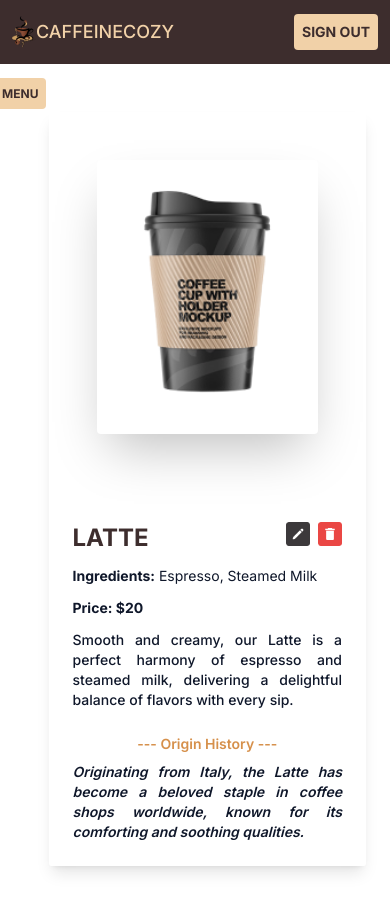
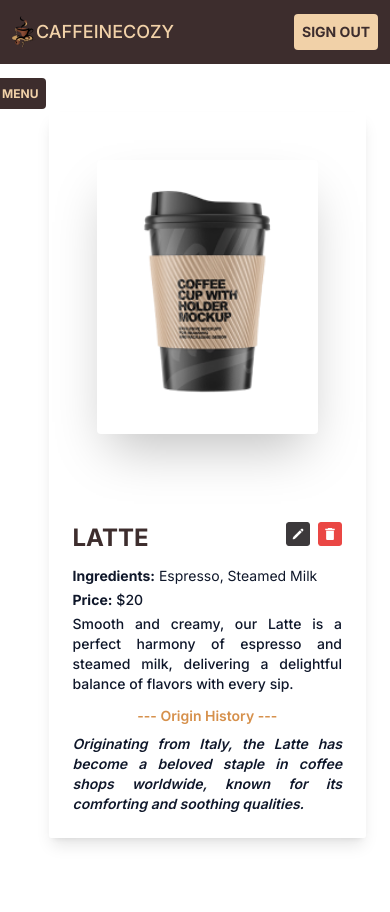
Before and after one commit to QuaziSamiha/Caffeine_Cozy, a Next.js app: page /Dashboard/Product/ProductDetails/1 in a window 390 px wide. After the commit the page ends 886 px from the top, so only its background shows below. Built offline with nearby package versions, Linux system fonts and the light colour scheme; no server answers.

Commit message:
responsiveness done

```diff
--- a/app/Dashboard/Product/ProductCard/ProductCard.js
+++ b/app/Dashboard/Product/ProductCard/ProductCard.js
@@ -22,7 +22,7 @@ const ProductCard = ({ product }) => {
   return (
     <>
       <div className="mx-3 lg:mx-6">
-        <div className="flex flex-col md:flex-row md:justify-evenly items-center bg-base-100 shadow-xl h-80 md:h-52 lg:h-48">
+        <div className="flex flex-col md:flex-row md:justify-evenly items-center bg-base-100 shadow-xl h-80 md:h-52 xl:h-48">
           <figure className="w-1/3">
             <Image
               className="w-32 h-28 md:h-36"
--- a/app/Dashboard/Product/ProductDetails/[id]/page.js
+++ b/app/Dashboard/Product/ProductDetails/[id]/page.js
@@ -25,6 +25,7 @@ const ProductDetails = ({ params }) => {
     (user) => user.email === currentUserEmail
   )?.role;
 
+  // all data are dynamically loaded
   return (
     <>
       <section className="mx-6 lg:mx-24 my-12 py-6 flex justify-center items-center p-6 bg-base-100 rounded-sm shadow-lg">
@@ -33,7 +34,6 @@ const ProductDetails = ({ params }) => {
             <div className="md:w-1/2">
               <div className="flex justify-center items-center m-6 shadow-2xl rounded bg-white">
                 <Image
-                  className=""
                   src={productInfo.productImage}
                   alt={productInfo.productName}
                   width={300}
@@ -71,15 +71,16 @@ const ProductDetails = ({ params }) => {
                 </div>
               </div>
 
-              <p className="text-sm mb-3">
+              <p className="text-sm mb-1 lg:mb-3">
                 <span className="font-bold">Ingredients:</span>{" "}
                 {productInfo.productIngredients}
               </p>
 
-              <p className="font-bold text-sm mb-3">
-                Price: ${productInfo.price}
+              <p className="text-sm mb-1 lg:mb-3">
+                <span className="font-bold"> Price:</span>{" "}
+                <span className="font-medium">${productInfo.price}</span>
               </p>
-              <p className="text-justify mb-6 font-medium">
+              <p className="text-justify mb-3 lg:mb-6 font-medium">
                 {productInfo.productDescription}
               </p>
               <p className="text-center mb-2 font-semibold text-[#d6904b]">
@@ -88,6 +89,16 @@ const ProductDetails = ({ params }) => {
               <p className="text-justify italic font-semibold">
                 {productInfo.originHistory}
               </p>
+              {/* based on user role this portion will show -- only admin can see delete and updat button */}
+              <div className="flex justify-center items-center mx-8">
+                {currentUserRole === "user" ? (
+                  <button className="bg-[#fce1c3] mt-6 md:mt-12 w-full text-[#3d2d2d] px-3 py-1 rounded border-b-2 border-[#3d2d2d] text-sm font-semibold">
+                    Add to Cart
+                  </button>
+                ) : (
+                  ""
+                )}
+              </div>
             </div>
           </div>
         </div>
--- a/app/Dashboard/Product/page.js
+++ b/app/Dashboard/Product/page.js
@@ -4,7 +4,7 @@ import ProductCard from "./ProductCard/ProductCard";
 const Product = () => {
   return (
     <>
-      <section className="mx-2 lg:mx-12 py-6">
+      <section className="mx-2 lg:mx-12 my-12 lg:my-0 py-6">
         <div className="text-center">
           <h1 className="font-bold text-lg md:text-2xl xl:text-3xl text-[#3d2d2d] uppercase">
             Find Your Favorite Cup
--- a/app/Dashboard/Profile/page.js
+++ b/app/Dashboard/Profile/page.js
@@ -17,7 +17,7 @@ const Profile = () => {
             <div className="md:w-1/2">
               <div className="flex justify-center items-center m-6 shadow-2xl rounded bg-white">
                 <Image
-                  className=""
+                  className="rounded"
                   src={userImage}
                   alt="coffee user"
                   width={300}
@@ -27,10 +27,11 @@ const Profile = () => {
             </div>
             <div className="md:w-1/2  text-sm mt-6 text-[#0f172a]">
               <div className="flex flex-col-reverse md:flex-row justify-between">
+                {/* getting from firebase auth */}
                 <h1 className="text-[#3d2d2d] text-lg xl:text-2xl font-bold uppercase mb-3">
                   {currentUserName}
                 </h1>
-                {/* based on user role this portion will show -- only admin can see delete and updat button */}
+                {/* buttond for show up --- not added any functionality */}
                 <div>
                   <div className="flex justify-end mb-3 md:mb-0">
                     <button>
@@ -46,9 +47,11 @@ const Profile = () => {
                   </div>
                 </div>
               </div>
+              {/* getting from firebase auth */}
               <p className="text-sm mb-3">
                 <span className="font-semibold">Email:</span> {currentUserEmail}
               </p>
+              {/* some static fake data */}
               <p className="text-sm mb-3">
                 <span className="font-semibold"> Phone:</span> 036985648525
               </p>
--- a/app/Dashboard/Users/page.js
+++ b/app/Dashboard/Users/page.js
@@ -7,6 +7,8 @@ const Users = () => {
   // users array is getting from AuthProvider component
   const { users } = useContext(AuthContext);
   // console.log(users);
+  // as pagination or similar method is not used in this page, so showing last 6 users all the time
+  const lastSixUsers = users.slice(-6);
   return (
     <>
       <section className="mx-4 lg:mx-12 py-12">
@@ -14,7 +16,7 @@ const Users = () => {
           All Users
         </h1>
         <section className="grid grid-cols-1 md:grid-cols-2 xl:grid-cols-3 gap-10">
-          {users.map((user, index) => (
+          {lastSixUsers.map((user, index) => (
             <div key={index}>
               <div className="mx-4 bg-base-100 shadow-xl rounded p-6 flex flex-col md:flex-row justify-around items-center">
                 <Image
--- a/app/components/Sidebar/Sidebar.js
+++ b/app/components/Sidebar/Sidebar.js
@@ -15,14 +15,14 @@ const Sidebar = () => {
 
   return (
     <>
-      <div className="drawer lg:drawer-open mt-4 xl:mt-12">
+      <div className="drawer lg:drawer-open mt-4 xl:mt-12 font-semibold">
         <input id="my-drawer-2" type="checkbox" className="drawer-toggle" />
         <div className="drawer-content flex flex-col items-center justify-center">
           {/* Page content here */}
           <div className="ml-4">
             <label
               htmlFor="my-drawer-2"
-              className="bg-[#f1d1a8] text-[#3d2d2d] uppercase text-xs font-bold px-2 py-2 rounded drawer-button lg:hidden"
+              className="bg-[#3d2d2d] text-[#f1d1a8] uppercase text-xs font-bold px-2 py-2 rounded drawer-button lg:hidden"
             >
               Menu
             </label>
@@ -34,7 +34,7 @@ const Sidebar = () => {
             aria-label="close sidebar"
             className="drawer-overlay"
           ></label>
-          <ul className="menu px-4 pt-12 active:text-white w-60 min-h-full bg-[#3d2d2d] text-[#f1d1a8] font-medium uppercase">
+          <ul className="menu px-4 pt-12 w-60 min-h-full bg-[#f1d1a8] text-[#3d2d2d] font-medium uppercase">
             {/* Sidebar content here */}
             {currentUserRole === "user" ? (
               <div>
```
